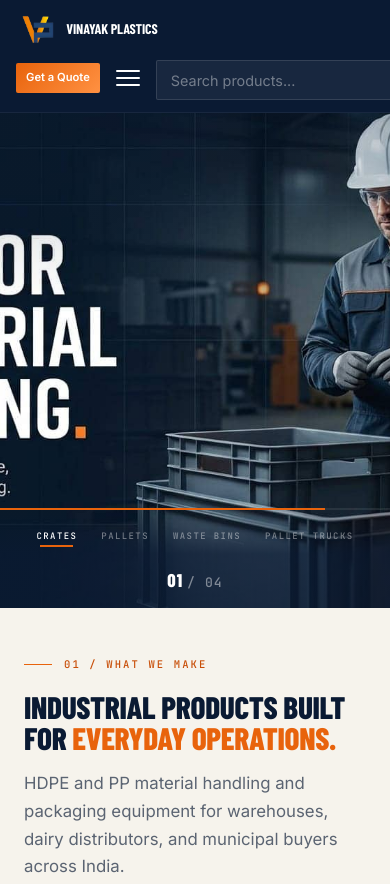
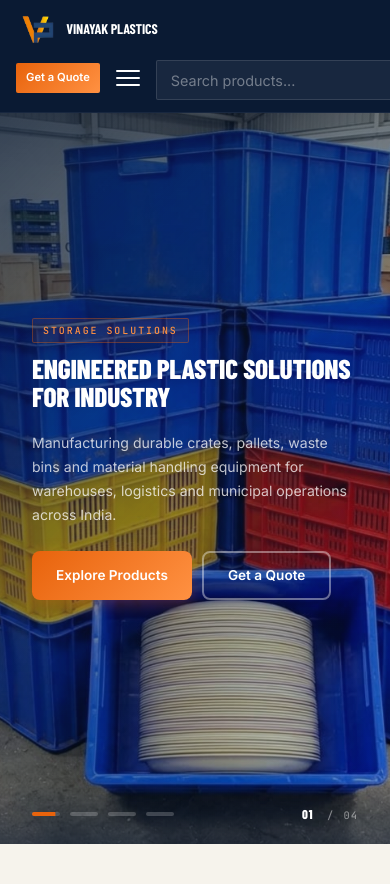
Before and after one commit to krupa06-dotcom/Vinayak-Plastic, an Astro site: page / in a window 390 px wide. Shown: the top 884 px of the page. Built offline with nearby package versions, Linux system fonts and the light colour scheme; Astro itself is replaced by a stand-in of ours.

Commit message:
add images to the hero section

```diff
--- a/src/components/Hero.astro
+++ b/src/components/Hero.astro
@@ -1,65 +1,104 @@
 ---
 import { Image } from 'astro:assets';
-import cratesImg from '../assets/images/crates.jpeg';
-import palletsImg from '../assets/images/pallets.jpeg';
-import binsImg from '../assets/images/bins.jpeg';
-import trucksImg from '../assets/images/pallet-trucks.jpeg';
+import slide1 from '../assets/images/stack-crates.jpeg';
+import slide2 from '../assets/images/plastic-pallets.jpeg';
+import slide3 from '../assets/images/truck-pallets.jpeg';
+import slide4 from '../assets/images/dustbins.jpeg';
 
 const slides = [
-  { img: cratesImg, alt: 'Plastic crates stacked in a warehouse', label: 'Plastic Crates' },
-  { img: palletsImg, alt: 'Plastic pallets for logistics and racking', label: 'Plastic Pallets' },
-  { img: binsImg, alt: 'Plastic waste bins for municipal and commercial use', label: 'Waste Bins' },
-  { img: trucksImg, alt: 'Hand pallet trucks for material transport', label: 'Hand Pallet Trucks' }
+  {
+    img: slide1,
+    alt: 'Stacked plastic crates in an industrial warehouse',
+    tag: 'Storage Solutions',
+    title: 'Engineered Plastic Solutions for Industry',
+    sub: 'Manufacturing durable crates, pallets, waste bins and material handling equipment for warehouses, logistics and municipal operations across India.'
+  },
+  {
+    img: slide2,
+    alt: 'Heavy-duty plastic pallets for warehouse logistics',
+    tag: 'Material Handling',
+    title: 'Built to Move. Built to Last.',
+    sub: 'High-density polyethylene pallets engineered for racking, stacking and repeated industrial use — reducing cost per cycle.'
+  },
+  {
+    img: slide3,
+    alt: 'Truck loaded with plastic pallets for distribution',
+    tag: 'Logistics & Supply Chain',
+    title: 'Reliable Supply Chain Starts Here',
+    sub: 'From factory floor to distribution centre — reusable pallets and crates that withstand the rigours of pan-India logistics.'
+  },
+  {
+    img: slide4,
+    alt: 'Industrial plastic dustbins for waste management',
+    tag: 'Waste Management',
+    title: 'Municipal & Commercial Waste Solutions',
+    sub: 'Robust, UV-stabilised dustbins and waste containers designed for municipal contracts, commercial complexes and factory campuses.'
+  }
 ];
-
-const navLabels = ['Crates', 'Pallets', 'Waste Bins', 'Pallet Trucks'];
 ---
 
-<section class="story" id="story" aria-roledescription="carousel" aria-label="Featured products">
-  <h1 class="sr-only">Vinayak Plastics — Industrial Products for Storage, Handling and Logistics</h1>
+<section class="hero" id="hero" aria-roledescription="carousel" aria-label="Vinayak Plastics overview">
+  <h1 class="sr-only">Vinayak Plastics — Engineered Plastic Products for Industry</h1>
 
-  <div class="story__slides">
+  <div class="hero__slides">
     {slides.map((s, i) => (
       <article
-        class:list={['story__slide', i === 0 && 'is-active']}
+        class:list={['hero__slide', i === 0 && 'is-active']}
         aria-roledescription="slide"
-        aria-label={`${i + 1} of ${slides.length}: ${s.label}`}
+        aria-label={`${i + 1} of ${slides.length}: ${s.tag}`}
         aria-hidden={i !== 0}
       >
+        <div class="hero__img-wrap">
           <Image
-          class="story__shot"
+            class="hero__img"
             src={s.img}
             alt={s.alt}
-          widths={[640, 1000, 1376]}
+            widths={[640, 1024, 1536]}
             sizes="100vw"
-          quality={60}
+            quality={65}
             priority={i === 0}
           />
+        </div>
       </article>
     ))}
   </div>
 
-  <div class="story__scrim" aria-hidden="true"></div>
+  <div class="hero__overlay" aria-hidden="true"></div>
 
-  <div class="story__bar">
-    <div class="story__progress" aria-hidden="true"><span class="story__progress-fill"></span></div>
-    <div class="story__bar-inner">
-      <div class="story__row">
-        <nav class="story__nav" aria-label="Featured product slides">
-          {navLabels.map((label, i) => (
+  <div class="hero__content">
+    <div class="hero__text">
+      {slides.map((s, i) => (
+        <div class:list={['hero__slide-text', i === 0 && 'is-active']} data-text={i}>
+          <span class="hero__tag">{s.tag}</span>
+          <h2 class="hero__title">{s.title}</h2>
+          <p class="hero__sub">{s.sub}</p>
+          <div class="hero__actions">
+            <a href="/Vinayak-Plastic/products/" class="btn btn-primary">Explore Products</a>
+            <a href="/Vinayak-Plastic/contact/" class="btn btn-secondary">Get a Quote</a>
+          </div>
+        </div>
+      ))}
+    </div>
+
+    <div class="hero__bottom">
+      <div class="hero__dots" role="tablist" aria-label="Slide navigation">
+        {slides.map((s, i) => (
           <button
             type="button"
-              class:list={['story__nav-btn', i === 0 && 'is-active']}
+            class:list={['hero__dot', i === 0 && 'is-active']}
+            role="tab"
             aria-selected={i === 0}
+            aria-label={`${s.tag}`}
             data-slide={i}
           >
-              <span class="story__nav-num" aria-hidden="true">0{i + 1}</span>{label}
+            <span class="hero__dot-fill"></span>
           </button>
         ))}
-        </nav>
-        <p class="story__count" aria-hidden="true">
-          <span class="story__count-cur">01</span><span class="story__count-total"> / 04</span>
-        </p>
+      </div>
+      <div class="hero__counter" aria-hidden="true">
+        <span class="hero__counter-cur">01</span>
+        <span class="hero__counter-sep">/</span>
+        <span class="hero__counter-total">04</span>
       </div>
     </div>
   </div>
@@ -69,13 +108,13 @@ const navLabels = ['Crates', 'Pallets', 'Waste Bins', 'Pallet Trucks'];
 (function () {
   'use strict';
 
-  var root = document.querySelector('.story');
+  var root = document.querySelector('.hero');
   if (!root) return;
 
-  var slides = Array.prototype.slice.call(root.querySelectorAll('.story__slide'));
-  var navBtns = Array.prototype.slice.call(root.querySelectorAll('.story__nav-btn'));
-  var counter = root.querySelector('.story__count-cur');
-  var fill = root.querySelector('.story__progress-fill');
+  var imgSlides = Array.prototype.slice.call(root.querySelectorAll('.hero__slide'));
+  var textSlides = Array.prototype.slice.call(root.querySelectorAll('.hero__slide-text'));
+  var dots = Array.prototype.slice.call(root.querySelectorAll('.hero__dot'));
+  var counter = root.querySelector('.hero__counter-cur');
   var reduced = window.matchMedia && window.matchMedia('(prefers-reduced-motion: reduce)').matches;
 
   var current = 0;
@@ -83,27 +122,30 @@ const navLabels = ['Crates', 'Pallets', 'Waste Bins', 'Pallet Trucks'];
   var timer = null;
 
   function go(next) {
-    var t = (next + slides.length) % slides.length;
+    var t = (next + imgSlides.length) % imgSlides.length;
     if (t === current) return;
+
+    imgSlides.forEach(function (s, i) {
+      s.classList.toggle('is-active', i === t);
+      s.setAttribute('aria-hidden', i === t ? 'false' : 'true');
+    });
+    textSlides.forEach(function (s, i) {
+      s.classList.toggle('is-active', i === t);
+    });
+    dots.forEach(function (d, i) {
+      d.classList.toggle('is-active', i === t);
+      d.setAttribute('aria-selected', i === t ? 'true' : 'false');
+    });
+
     current = t;
-    slides.forEach(function (slide, i) {
-      slide.classList.toggle('is-active', i === current);
-      slide.setAttribute('aria-hidden', i === current ? 'false' : 'true');
-    });
-    navBtns.forEach(function (btn, i) {
-      btn.classList.toggle('is-active', i === current);
-      btn.setAttribute('aria-selected', i === current ? 'true' : 'false');
-    });
     if (counter) counter.textContent = String(current + 1).padStart(2, '0');
-    restartProgress();
     restartTimer();
   }
 
-  function restartProgress() {
-    if (!fill || reduced) return;
-    root.classList.remove('is-running');
-    void root.offsetWidth;
-    root.classList.add('is-running');
+  function restartTimer() {
+    if (reduced) return;
+    if (timer) { clearInterval(timer); timer = null; }
+    timer = setInterval(function () { go(current + 1); }, delay);
   }
 
   function stop() {
@@ -116,14 +158,10 @@ const navLabels = ['Crates', 'Pallets', 'Waste Bins', 'Pallet Trucks'];
     if (!reduced && !timer) { timer = setInterval(function () { go(current + 1); }, delay); }
   }
 
-  function restartTimer() {
-    if (reduced) return;
-    if (timer) { clearInterval(timer); timer = null; }
-    timer = setInterval(function () { go(current + 1); }, delay);
-  }
-
-  navBtns.forEach(function (btn) {
-    btn.addEventListener('click', function () { go(parseInt(btn.getAttribute('data-slide'), 10)); });
+  dots.forEach(function (dot) {
+    dot.addEventListener('click', function () {
+      go(parseInt(dot.getAttribute('data-slide'), 10));
+    });
   });
 
   root.addEventListener('mouseenter', stop);
@@ -136,11 +174,10 @@ const navLabels = ['Crates', 'Pallets', 'Waste Bins', 'Pallet Trucks'];
   });
 
   root.addEventListener('keydown', function (e) {
-    if (e.key === 'ArrowRight') { go(current + 1); }
-    else if (e.key === 'ArrowLeft') { go(current - 1); }
+    if (e.key === 'ArrowRight') go(current + 1);
+    else if (e.key === 'ArrowLeft') go(current - 1);
   });
 
-  restartProgress();
   if (!reduced) { timer = setInterval(function () { go(current + 1); }, delay); }
 })();
 </script>
--- a/src/styles/style.css
+++ b/src/styles/style.css
@@ -151,33 +151,58 @@ input,textarea,button{font-family:inherit}
 .page-hero .breadcrumb a:hover{color:var(--orange-light)}
 .page-hero p{color:rgba(255,255,255,0.7);font-size:1.05rem;max-width:600px}
 
-/* ===== HOME HERO — INDUSTRIAL PRODUCT STORY SLIDER ===== */
-.story{position:relative;margin-top:var(--nav-height);height:calc(72vh - var(--nav-height));min-height:440px;overflow:hidden;background:var(--deep-navy);color:var(--white)}
-@supports (height:100svh){.story{height:calc(72svh - var(--nav-height))}}
-.story__slides{position:absolute;inset:0}
-.story__slide{position:absolute;inset:0;opacity:0;visibility:hidden;transition:opacity 0.6s ease,visibility 0s linear 0.6s}
-.story__slide.is-active{opacity:1;visibility:visible;transition:opacity 0.6s ease,visibility 0s}
-.story__shot{display:block;width:100%;height:100%;object-fit:cover}
-.story__scrim{position:absolute;inset:0;pointer-events:none;background:linear-gradient(180deg,rgba(10,26,51,0.28),rgba(10,26,51,0) 42%)}
-/* ---- bottom bar: nav + progress + counter ---- */
-.story__bar{position:absolute;left:0;right:0;bottom:0;z-index:5;background:linear-gradient(180deg,rgba(10,26,51,0) 0%,rgba(10,26,51,0.72) 46%)}
-.story__progress{height:2px;background:rgba(255,255,255,0.08)}
-.story__progress-fill{display:block;height:100%;width:100%;transform:scaleX(0);transform-origin:left;background:var(--orange)}
-.story.is-running .story__progress-fill{animation:story-progress 6s linear forwards}
-.story.is-paused .story__progress-fill{animation-play-state:paused}
-@keyframes story-progress{from{transform:scaleX(0)}to{transform:scaleX(1)}}
-.story__bar-inner{display:flex;flex-direction:column;padding-top:14px;padding-bottom:14px}
-.story__row{display:flex;align-items:center;justify-content:space-between;gap:16px 24px;flex-wrap:wrap}
-.story__nav{display:flex;gap:4px;flex-wrap:wrap}
-.story__nav-btn{background:none;border:none;cursor:pointer;color:rgba(255,255,255,0.42);font-family:var(--font-mono);font-size:0.62rem;letter-spacing:0.16em;text-transform:uppercase;display:inline-flex;align-items:center;gap:8px;padding:10px 14px;position:relative;transition:color 0.25s}
-.story__nav-btn::after{content:'';position:absolute;left:14px;right:14px;bottom:3px;height:2px;background:var(--orange);transform:scaleX(0);transform-origin:left;transition:transform 0.3s}
-.story__nav-btn:hover{color:rgba(255,255,255,0.75)}
-.story__nav-btn.is-active{color:var(--white)}
-.story__nav-btn.is-active::after{transform:scaleX(1)}
-.story__nav-num{color:var(--orange-light);font-size:0.58rem}
-.story__count{font-family:var(--font-mono);font-size:0.82rem;color:rgba(255,255,255,0.5);letter-spacing:0.08em;display:inline-flex;align-items:baseline;gap:4px}
-.story__count-cur{font-family:var(--font-display);font-weight:800;font-size:1.4rem;color:var(--white)}
-.story__count-total{color:rgba(255,255,255,0.45)}
+/* ===== HOME HERO — PROFESSIONAL SLIDER ===== */
+.hero{position:relative;margin-top:var(--nav-height);height:calc(100vh - var(--nav-height));min-height:560px;overflow:hidden;background:var(--deep-navy);color:var(--white)}
+@supports (height:100svh){.hero{height:calc(100svh - var(--nav-height))}}
+
+/* --- slides --- */
+.hero__slides{position:absolute;inset:0}
+.hero__slide{position:absolute;inset:0;opacity:0;visibility:hidden}
+.hero__slide.is-active{opacity:1;visibility:visible}
+.hero__img-wrap{position:absolute;inset:0}
+.hero__img{display:block;width:100%;height:100%;object-fit:cover;transform:scale(1);animation:hero-kenburns 8s ease-in-out forwards}
+.hero__slide.is-active .hero__img{animation-name:hero-kenburns}
+.hero__slide:not(.is-active) .hero__img{animation:none;transform:scale(1.08)}
+@keyframes hero-kenburns{
+  0%{transform:scale(1)}
+  100%{transform:scale(1.08)}
+}
+
+/* --- dark overlay --- */
+.hero__overlay{position:absolute;inset:0;z-index:2;pointer-events:none;background:linear-gradient(135deg,rgba(10,26,51,0.82) 0%,rgba(10,26,51,0.45) 50%,rgba(10,26,51,0.2) 100%)}
+
+/* --- text content --- */
+.hero__content{position:absolute;inset:0;z-index:3;display:flex;flex-direction:column;justify-content:center;padding:0 clamp(32px,6vw,120px)}
+.hero__text{max-width:680px}
+.hero__slide-text{display:none}
+.hero__slide-text.is-active{display:block;animation:hero-text-in 0.8s ease both}
+@keyframes hero-text-in{
+  0%{opacity:0;transform:translateY(28px)}
+  100%{opacity:1;transform:translateY(0)}
+}
+.hero__tag{display:inline-block;font-family:var(--font-mono);font-size:0.72rem;letter-spacing:0.2em;text-transform:uppercase;color:var(--orange-light);margin-bottom:16px;padding:6px 14px;border:1px solid rgba(232,99,12,0.35);border-radius:2px;background:rgba(232,99,12,0.08)}
+.hero__title{font-family:var(--font-display);font-weight:800;font-size:clamp(2rem,5vw,3.6rem);line-height:1.02;text-transform:uppercase;letter-spacing:-0.01em;color:var(--white);margin-bottom:20px}
+.hero__sub{color:rgba(255,255,255,0.75);font-size:clamp(0.95rem,1.5vw,1.1rem);line-height:1.7;max-width:540px;margin-bottom:32px}
+.hero__actions{display:flex;gap:14px;flex-wrap:wrap}
+
+/* --- bottom bar --- */
+.hero__bottom{position:absolute;bottom:0;left:0;right:0;z-index:4;display:flex;align-items:center;justify-content:space-between;padding:24px clamp(32px,6vw,120px);background:linear-gradient(0deg,rgba(10,26,51,0.55) 0%,transparent 100%)}
+
+/* dots */
+.hero__dots{display:flex;gap:10px}
+.hero__dot{width:36px;height:4px;border:none;background:rgba(255,255,255,0.2);border-radius:2px;cursor:pointer;padding:0;overflow:hidden;position:relative;transition:background 0.3s}
+.hero__dot-fill{display:block;width:100%;height:100%;transform:scaleX(0);transform-origin:left;background:var(--orange);transition:transform 0.3s ease}
+.hero__dot.is-active{background:rgba(255,255,255,0.15)}
+.hero__dot.is-active .hero__dot-fill{animation:hero-dot-fill 6s linear forwards}
+.hero:hover .hero__dot.is-active .hero__dot-fill,
+.hero:focus-within .hero__dot.is-active .hero__dot-fill{animation-play-state:paused}
+@keyframes hero-dot-fill{from{transform:scaleX(0)}to{transform:scaleX(1)}}
+.hero__dot:hover{background:rgba(255,255,255,0.3)}
+
+/* counter */
+.hero__counter{font-family:var(--font-mono);font-size:0.65rem;letter-spacing:0.1em;color:rgba(255,255,255,0.45)}
+.hero__counter-cur{font-family:var(--font-display);font-weight:800;font-size:0.95rem;color:var(--white);margin-right:4px}
+.hero__counter-sep{margin:0 2px}
 /* ===== EDITORIAL SECTION HEADERS ===== */
 .sec-head{max-width:760px;margin-bottom:52px}
 .sec-head--tight{margin-bottom:32px}
@@ -330,8 +355,10 @@ html.js .reveal.visible{opacity:1;transform:translateY(0)}
 
 @media (prefers-reduced-motion: reduce){
   html.js .reveal{opacity:1;transform:none;transition:none}
-  .story__slide{transition:none;transform:none}
-  .story__progress-fill{animation:none!important}
+  .hero__slide{transition:none;transform:none}
+  .hero__img{animation:none!important}
+  .hero__slide-text{animation:none!important;opacity:1;transform:none}
+  .hero__dot.is-active .hero__dot-fill{animation:none!important}
   *{scroll-behavior:auto!important}
 }
 
@@ -383,9 +410,9 @@ html.js .reveal.visible{opacity:1;transform:translateY(0)}
   .nav-phone{display:none}
   .nav-toggle{display:flex}
 
-  .story{min-height:380px}
-  .story__row{justify-content:center}
-  .story__bar-inner{padding-top:12px;padding-bottom:12px}
+  .hero{min-height:480px}
+  .hero__content{padding:0 32px}
+  .hero__bottom{padding:20px 32px}
 
   .section,.section-warm{padding:64px 0}
   .section-header{margin-bottom:40px}
@@ -420,9 +447,13 @@ html.js .reveal.visible{opacity:1;transform:translateY(0)}
   .nav-search .search-form input{font-size:0.9rem}
   .nav-cta{padding:8px 14px;font-size:0.78rem}
 
-  .story__nav-btn{font-size:0.56rem;padding:8px 10px;gap:6px}
-  .story__nav-num{display:none}
-  .story__count-cur{font-size:1.15rem}
+  .hero__tag{font-size:0.62rem;padding:4px 10px;margin-bottom:12px}
+  .hero__title{font-size:clamp(1.5rem,7vw,2rem)}
+  .hero__sub{font-size:0.88rem;margin-bottom:24px}
+  .hero__actions{gap:10px}
+  .hero__actions .btn{padding:12px 24px;font-size:0.85rem}
+  .hero__dot{width:28px}
+  .hero__counter-cur{font-size:0.8rem}
 
   .section,.section-warm{padding:48px 0}
   .section-header{margin-bottom:28px}
```
Also changed, not shown: src/assets/images/dustbins.jpeg (added), src/assets/images/plastic-pallets.jpeg (added), src/assets/images/stack-crates.jpeg (added), src/assets/images/truck-pallets.jpeg (added). Lines whose indentation alone changed are shown as unchanged.
